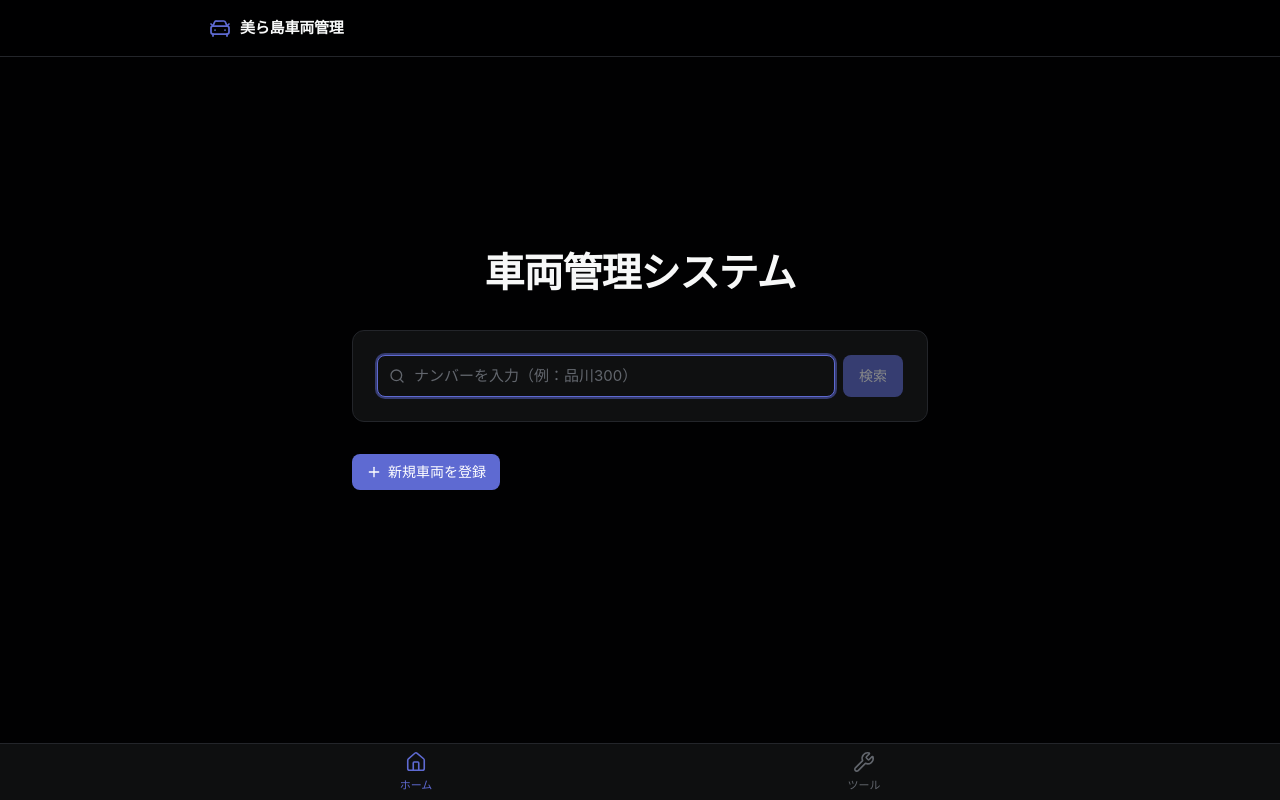
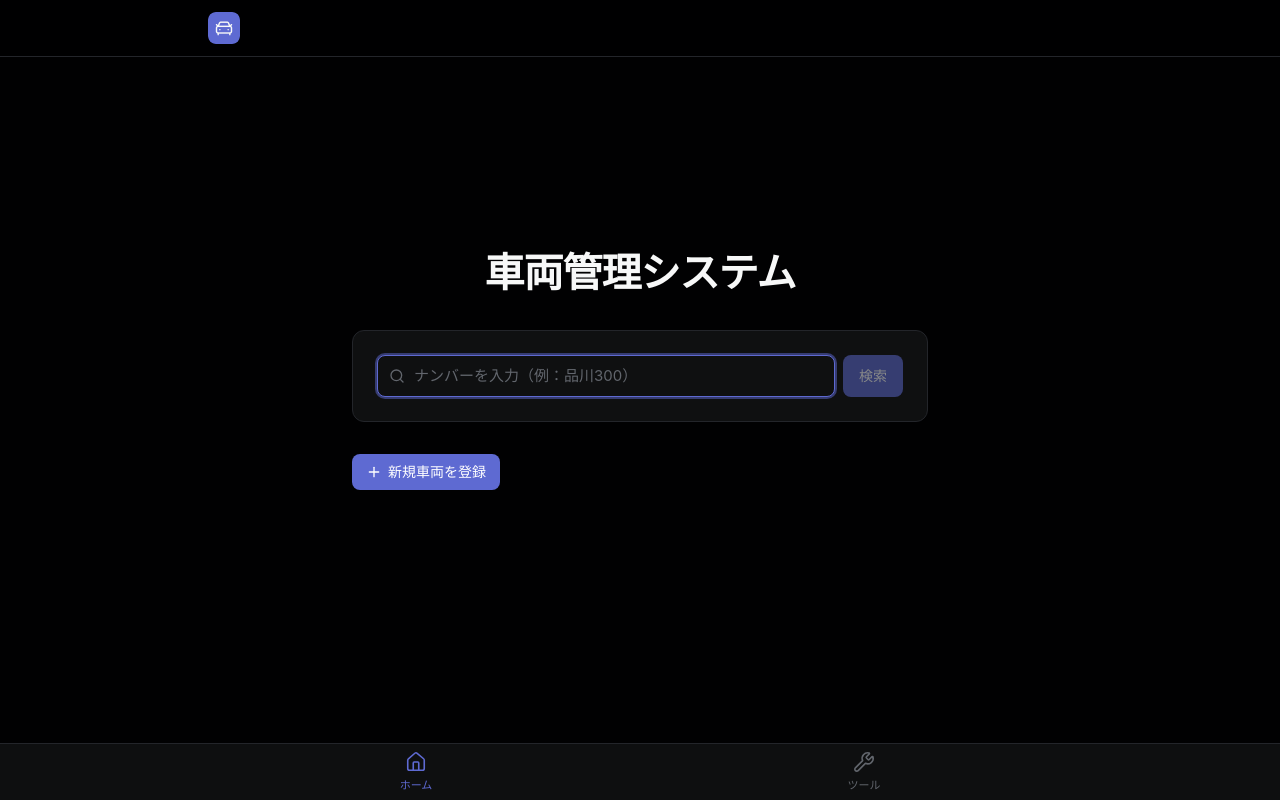
Before and after one commit to wyibol/vehicle-management, a Next.js app: page / in a window 1280 px wide. Built offline with nearby package versions, Linux system fonts and the light colour scheme.

Commit message:
revert: 顶栏恢复为原 logo 样式

```diff
--- a/src/app/layout.tsx
+++ b/src/app/layout.tsx
@@ -4,7 +4,6 @@ import "./globals.css";
 import { useEffect } from "react";
 import BottomNav from "@/components/BottomNav";
 import { Analytics } from "@vercel/analytics/react";
-import { CarFront } from "lucide-react";
 
 export default function RootLayout({
   children,
@@ -36,11 +35,12 @@ export default function RootLayout({
         {/* トップナビ: 高さ 56px、canvas + hairline 下線 */}
         <header className="sticky top-0 z-40 border-b border-hairline bg-canvas/80 backdrop-blur">
           <div className="max-w-4xl mx-auto h-14 px-4 flex items-center">
-            <a href="/" aria-label="美ら島車両管理 ホーム" className="flex items-center gap-2">
-              <CarFront className="w-6 h-6 text-primary" strokeWidth={1.75} />
-              <span className="text-[15px] font-semibold tracking-[-0.2px] text-ink">
-                美ら島車両管理
-              </span>
+            <a href="/" aria-label="美ら島車両管理 ホーム" className="flex items-center">
+              <img
+                src="/logo.png"
+                alt="美ら島車両管理"
+                className="h-8 w-auto rounded-lg object-contain"
+              />
             </a>
           </div>
         </header>
```
